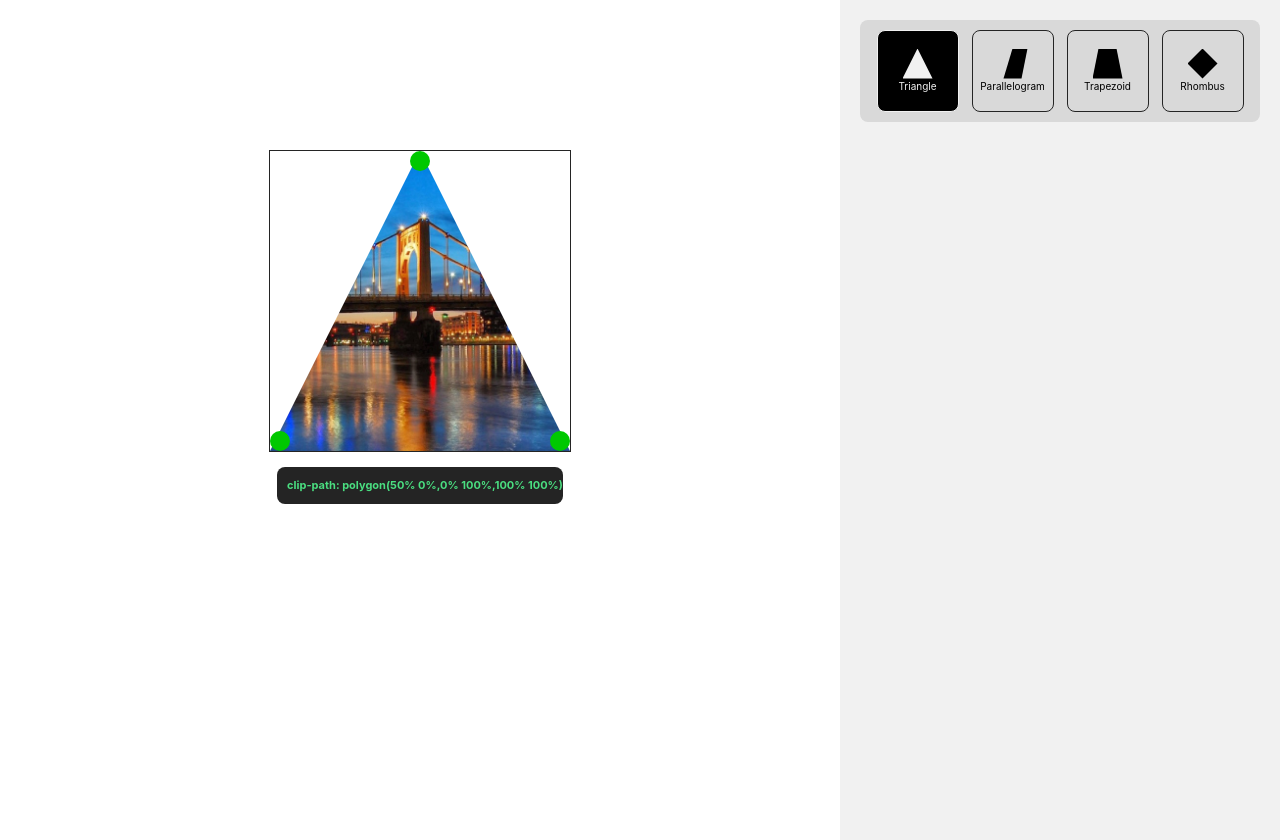
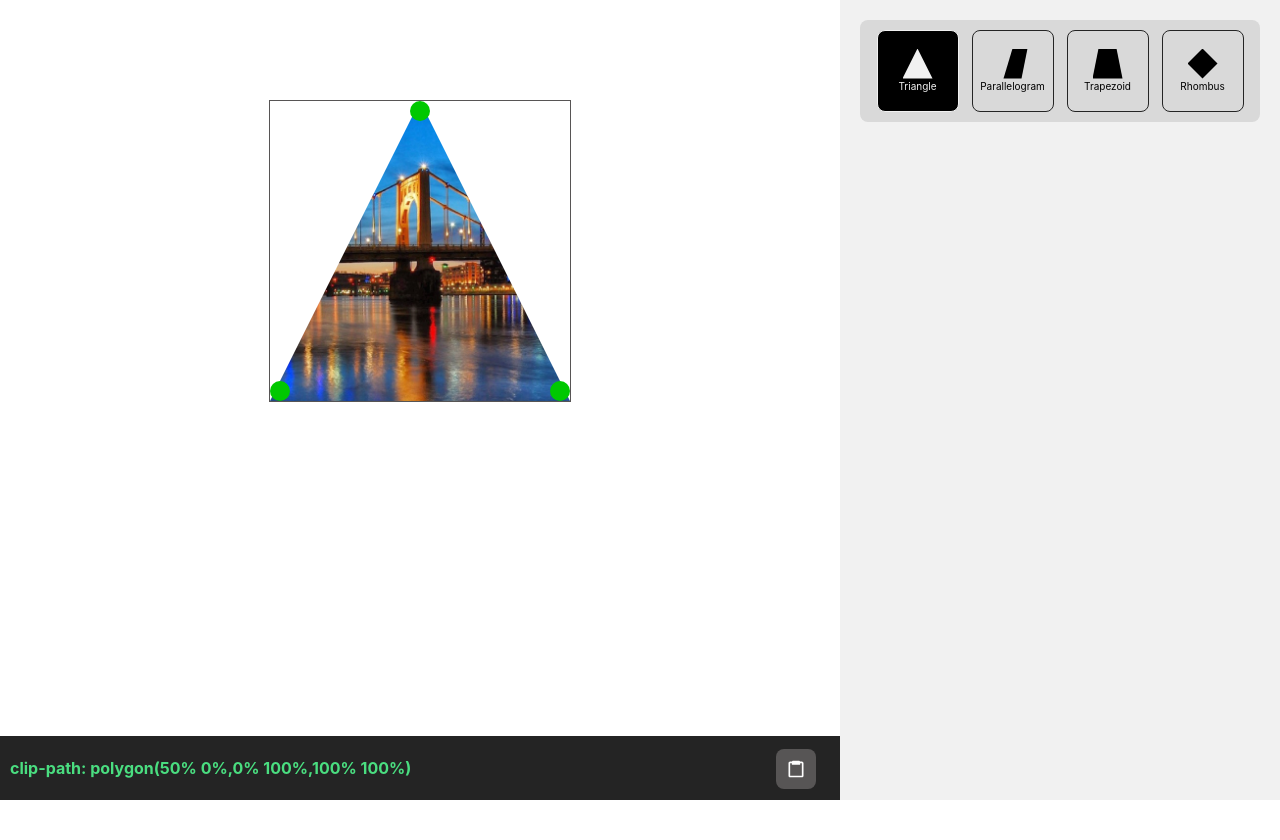
Before and after one commit to Anindra123/clip_path, a React (Vite) app: page / in a window 1280 px wide. After the commit the page ends 800 px from the top, so only its background shows below. Built offline with nearby package versions, Linux system fonts and the light colour scheme.

Commit message:
completed clipboard copy

```diff
--- a/src/App.css
+++ b/src/App.css
@@ -1,26 +1,34 @@
 #root {
-  /* max-width: 1280px; */
-  /* margin: 0 auto; */
   text-align: center;
+  height: 100vh;
   width: 100%;
   display: flex;
-  justify-content: space-between;
+  justify-content: stretch;
+  align-items: stretch;
 }
 .main_container {
-  flex: 1;
   display: flex;
   flex-direction: column;
   align-items: center;
-  justify-content: flex-start;
-  padding-top: 100px;
+  position: relative;
+  justify-content: space-between;
+  /* padding-top: 100px; */
+  width: 100%;
+  max-width: calc(100% - 440px);
+  height: 100%;
+}
+
+.content_container {
+  margin-top: 100px;
 }
 
 .image_canvas {
   width: 300px;
   height: 300px;
-  border: 1px solid #242424;
+  border: 1px solid #575555;
   position: relative;
   user-select: none;
+  flex: 1;
   margin-bottom: 15px;
 }
 .clip_path_pointer {
@@ -66,14 +74,15 @@
   font-size: 10px;
 }
 .preset_bar {
-  /* position: fixed;
+  width: 400px;
+  /* height: 100vh; */
+  bottom: 0;
+  padding: 20px;
+  background-color: #f1f1f1;
+  z-index: 10;
+  position: fixed;
   right: 0;
   top: 0;
-  bottom: 0; */
-  width: 400px;
-  height: 100vh;
-  padding: 20px;
-  background-color: #f1f1f1;
 }
 
 .preset_button_container {
@@ -115,16 +124,83 @@
 }
 
 .code_block {
-  max-width: 300px;
   background-color: #242424;
   border-radius: 8px;
-  padding-block: 10px;
+  width: 100%;
+  position: relative;
+  max-width: 100%;
+  padding: 20px;
 }
 
 .code_text {
   margin-left: 10px;
-  font-size: 11px;
   color: #4ade80;
   font-weight: bold;
   text-align: left;
+  z-index: 5;
 }
+
+.toast_container {
+  display: flex;
+  padding: 10px;
+  background-color: #242424;
+  align-items: center;
+  border-radius: 8px;
+  position: absolute;
+  top: 5%;
+  left: 27.5%;
+  color: #f1f1f1;
+  column-gap: 0.5rem;
+  box-shadow: 0px 12px 20px #24242480;
+  transition: all 0.3s ease;
+  width: 300px;
+}
+
+.toast_container.close {
+  opacity: 0%;
+  transform: translateY(10px) scaleX(0.9);
+}
+
+.toast_container.open {
+  opacity: 100%;
+  transform: translateY(-10px) scaleX(1);
+}
+
+.toast_text_container {
+  flex: 1;
+}
+
+.toast_icon_container {
+  display: flex;
+}
+
+.toast_close_button_container {
+  display: flex;
+}
+
+.toast_close_button {
+  display: inline-block;
+  display: flex;
+  align-items: center;
+  justify-content: center;
+  cursor: pointer;
+}
+
+.clip_path_code_container {
+  max-width: 1000px;
+}
+
+.clip_board_copy_btn {
+  display: inline-block;
+  cursor: pointer;
+  width: 40px;
+  height: 40px;
+  display: flex;
+  border-radius: 8px;
+  background-color: #575555;
+  position: absolute;
+  right: 5%;
+  top: 20%;
+  align-items: center;
+  justify-content: center;
+}
--- /dev/null
+++ b/src/assets/icons/CheckIcon.tsx
@@ -0,0 +1,21 @@
+export default function CheckIcon({
+  width,
+  height,
+  color,
+}: {
+  width: number;
+  height: number;
+  color: string;
+}) {
+  return (
+    <svg
+      xmlns="http://www.w3.org/2000/svg"
+      width={`${width}`}
+      height={`${height}`}
+      viewBox="0 0 24 24"
+      style={{ fill: color }}
+    >
+      <path d="m10 15.586-3.293-3.293-1.414 1.414L10 18.414l9.707-9.707-1.414-1.414z"></path>
+    </svg>
+  );
+}
--- /dev/null
+++ b/src/assets/icons/CheckIconCircle.tsx
@@ -0,0 +1,21 @@
+export default function CheckIconCircle({
+  width,
+  height,
+  color,
+}: {
+  width: number;
+  height: number;
+  color: string;
+}) {
+  return (
+    <svg
+      xmlns="http://www.w3.org/2000/svg"
+      width={`${width}`}
+      height={`${height}`}
+      viewBox="0 0 24 24"
+      style={{ fill: color }}
+    >
+      <path d="M12 2C6.486 2 2 6.486 2 12s4.486 10 10 10 10-4.486 10-10S17.514 2 12 2zm-1.999 14.413-3.713-3.705L7.7 11.292l2.299 2.295 5.294-5.294 1.414 1.414-6.706 6.706z"></path>
+    </svg>
+  );
+}
--- /dev/null
+++ b/src/assets/icons/ClipBoardIcon.tsx
@@ -0,0 +1,21 @@
+export default function ClipBoardIcon({
+  width,
+  height,
+  color,
+}: {
+  width: number;
+  height: number;
+  color: string;
+}) {
+  return (
+    <svg
+      xmlns="http://www.w3.org/2000/svg"
+      width={`${width}`}
+      height={`${height}`}
+      viewBox="0 0 24 24"
+      style={{ fill: color }}
+    >
+      <path d="M19 3h-2.25a1 1 0 0 0-1-1h-7.5a1 1 0 0 0-1 1H5c-1.103 0-2 .897-2 2v15c0 1.103.897 2 2 2h14c1.103 0 2-.897 2-2V5c0-1.103-.897-2-2-2zm0 17H5V5h2v2h10V5h2v15z"></path>
+    </svg>
+  );
+}
--- /dev/null
+++ b/src/assets/icons/XIconCircle.tsx
@@ -0,0 +1,21 @@
+export default function XIconCircle({
+  width,
+  height,
+  color,
+}: {
+  width: number;
+  height: number;
+  color: string;
+}) {
+  return (
+    <svg
+      xmlns="http://www.w3.org/2000/svg"
+      width={`${width}`}
+      height={`${height}`}
+      viewBox="0 0 24 24"
+      style={{ fill: color }}
+    >
+      <path d="M12 2C6.486 2 2 6.486 2 12s4.486 10 10 10 10-4.486 10-10S17.514 2 12 2zm4.207 12.793-1.414 1.414L12 13.414l-2.793 2.793-1.414-1.414L10.586 12 7.793 9.207l1.414-1.414L12 10.586l2.793-2.793 1.414 1.414L13.414 12l2.793 2.793z"></path>
+    </svg>
+  );
+}
--- a/src/components/Canvas.tsx
+++ b/src/components/Canvas.tsx
@@ -4,8 +4,13 @@ import Indicator from "./Indicator";
 import { ElementRef, useEffect, useRef, useState } from "react";
 import Pointer from "./Pointer";
 import CodeBlock from "./CodeBlock";
-import GetPolygonCenter from "../util/GetPolygonCenter";
 import ClipPathMover from "./ClipPathMover";
+import useDeletePointer from "../hooks/useDeletePointer";
+import usePointerScale from "../hooks/usePointerScale";
+import ToastNotification from "./ToastNotification";
+import XIconCircle from "../assets/icons/XIconCircle";
+import CheckIconCircle from "../assets/icons/CheckIconCircle";
+import ClipBoardCopyButton from "./ClipboardCopyButton";
 
 interface CanvasProp {
   activePreset: { x: number; y: number }[];
@@ -20,8 +25,22 @@ export default function Canvas({ activePreset, setActivePreset }: CanvasProp) {
   ]);
 
   const image_canvas_ref = useRef<ElementRef<"div">>(null);
-  const [errorMessage, setErrorMessage] = useState("");
-  const [deletedPoints, setDeletedPoints] = useState<number[]>([]);
+  const [deletedPoints, errorMessage, setDeletedPoints, setErrorMessage] =
+    useDeletePointer({
+      path: path,
+      setActivePreset: setActivePreset,
+    });
+  const [errorToast, setErrorToast] = useState<"open" | "close">("close");
+  const [clipBoardToast, setClipBoardToast] = useState<"open" | "close">(
+    "close"
+  );
+  const [clipBoardCopyState, setClipBoardCopy] = useState<"copied" | "default">(
+    "default"
+  );
+  const [handleScale] = usePointerScale({
+    activePreset: activePreset,
+    setActivePreset: setActivePreset,
+  });
 
   function handleSetPath(updated_path: { x: number; y: number }, id: number) {
     const temp_path = [...path];
@@ -33,58 +52,6 @@ export default function Canvas({ activePreset, setActivePreset }: CanvasProp) {
     setPath([...activePreset]);
   }, [activePreset]);
 
-  function handleDelete(e: KeyboardEvent) {
-    e.preventDefault();
-    if (e.key === "Backspace" && deletedPoints.length > 0) {
-      const temp_points = [...path];
-
-      if (temp_points.length > 3) {
-        const filtered_points = temp_points.filter((point, idx) => {
-          if (!deletedPoints.includes(idx)) return point;
-        });
-        setDeletedPoints([]);
-        setActivePreset(filtered_points);
-      } else {
-        setErrorMessage("Minimum 3 pointers are required");
-      }
-    }
-  }
-  useEffect(() => {
-    window.addEventListener("keyup", handleDelete);
-    return () => window.removeEventListener("keyup", handleDelete);
-  });
-
-  function handleScale(e: WheelEvent) {
-    e.preventDefault();
-    const new_path: { x: number; y: number }[] = [];
-    const temp_path = [...activePreset];
-    if (e.ctrlKey && e.deltaY) {
-      const scaleFactor = e.deltaY < 1 ? 1.05 : 0.98;
-      const polygon_center = GetPolygonCenter([...activePreset]);
-      let isBoundaryCrossed = false;
-
-      temp_path.forEach((path) => {
-        const { x, y } = { ...path };
-        const distance_x = x - polygon_center.x;
-        const distance_y = y - polygon_center.y;
-
-        const scaled_x = distance_x * scaleFactor;
-        const scaled_y = distance_y * scaleFactor;
-
-        const newX = scaled_x + polygon_center.x;
-        const newY = scaled_y + polygon_center.y;
-
-        if (newX > 100 || newX < 0 || newY > 100 || newY < 0)
-          isBoundaryCrossed = true;
-
-        new_path.push({ x: newX, y: newY });
-      });
-      setActivePreset((prev) => {
-        return isBoundaryCrossed ? prev : new_path;
-      });
-    }
-  }
-
   useEffect(() => {
     window.addEventListener("wheel", handleScale, {
       passive: false,
@@ -94,17 +61,45 @@ export default function Canvas({ activePreset, setActivePreset }: CanvasProp) {
       window.removeEventListener("wheel", handleScale);
     };
   });
+  useEffect(() => {
+    if (errorMessage.trim().length > 0) {
+      setErrorToast("open");
+    }
+  }, [errorMessage]);
+
+  async function handleClipBoardCopy() {
+    navigator.clipboard.writeText(`clip-path:${CreatePathString(path)}`);
+    setClipBoardCopy("copied");
+    setClipBoardToast("open");
+  }
 
   return (
     <>
-      <div
-        className="error_message_container"
-        style={{
-          opacity: `${errorMessage.trim().length > 0 ? "100%" : "0%"}`,
+      <ToastNotification
+        displayState={errorToast}
+        setDisplayState={setErrorToast}
+        toast_icon={
+          <XIconCircle width={20} height={20} color="rgba(255,0,0,1)" />
+        }
+        title={errorMessage}
+        container={document.body}
+        duration={3000}
+        callBack={() => {
+          setErrorMessage("");
         }}
-      >
-        <p className="error_message">{errorMessage}</p>
-      </div>
+      />
+
+      <ToastNotification
+        displayState={clipBoardToast}
+        setDisplayState={setClipBoardToast}
+        toast_icon={
+          <CheckIconCircle width={20} height={20} color="rgba(0,255,0,1)" />
+        }
+        title={"Copied to clipboard"}
+        container={document.body}
+        duration={3000}
+      />
+      <div className="content_container">
         <div className="image_canvas" ref={image_canvas_ref}>
           {activePreset.map((coordinates, id) => (
             <Pointer
@@ -165,8 +160,16 @@ export default function Canvas({ activePreset, setActivePreset }: CanvasProp) {
             height={300}
           />
         </div>
+      </div>
 
-      <CodeBlock clip_path_function={CreatePathString(path)} />
+      <CodeBlock clip_path_function={CreatePathString(path)}>
+        <ClipBoardCopyButton
+          duration={3000}
+          setClipState={setClipBoardCopy}
+          clipState={clipBoardCopyState}
+          handleClipBoardCopy={handleClipBoardCopy}
+        />
+      </CodeBlock>
     </>
   );
 }
--- /dev/null
+++ b/src/components/ClipboardCopyButton.tsx
@@ -0,0 +1,34 @@
+import { useEffect } from "react";
+import ClipBoardIcon from "../assets/icons/ClipBoardIcon";
+import CheckIcon from "../assets/icons/CheckIcon";
+
+interface ClipBoardCopyButtonProp {
+  handleClipBoardCopy: () => void;
+  duration: number;
+  clipState: "copied" | "default";
+  setClipState: React.Dispatch<React.SetStateAction<"copied" | "default">>;
+}
+
+export default function ClipBoardCopyButton({
+  handleClipBoardCopy,
+  duration,
+  clipState,
+  setClipState,
+}: ClipBoardCopyButtonProp) {
+  useEffect(() => {
+    const id = setTimeout(() => {
+      setClipState("default");
+    }, duration);
+    return () => clearTimeout(id);
+  }, [clipState]);
+
+  return (
+    <a className="clip_board_copy_btn" onClick={handleClipBoardCopy}>
+      {clipState === "copied" ? (
+        <CheckIcon width={20} height={20} color="rgba(0,255,0,1)" />
+      ) : (
+        <ClipBoardIcon width={20} height={20} color="#fefefe" />
+      )}
+    </a>
+  );
+}
--- a/src/components/CodeBlock.tsx
+++ b/src/components/CodeBlock.tsx
@@ -1,11 +1,16 @@
 export default function CodeBlock({
   clip_path_function,
+  children,
 }: {
   clip_path_function: string;
+  children: React.ReactElement;
 }) {
   return (
     <div className="code_block">
-      <p className="code_text">clip-path: {clip_path_function} </p>
+      <div className="clip_path_code_container">
+        <p className="code_text">clip-path: {clip_path_function} </p>
+      </div>
+      <div className="clipboard_copy_button_container">{children}</div>
     </div>
   );
 }
--- /dev/null
+++ b/src/components/ToastNotification.tsx
@@ -0,0 +1,54 @@
+import { createPortal } from "react-dom";
+import XIcon from "../assets/icons/XIcon";
+import { useEffect } from "react";
+
+interface ToastNotificationProps {
+  toast_icon: React.ReactElement;
+  title: string;
+  container: Element;
+  displayState: "close" | "open";
+  setDisplayState: React.Dispatch<React.SetStateAction<"close" | "open">>;
+  duration: number;
+  callBack?: () => void;
+}
+
+export default function ToastNotification({
+  toast_icon,
+  title,
+  container,
+  displayState,
+  setDisplayState,
+  duration,
+  callBack,
+}: ToastNotificationProps) {
+  // const [display, setDisplay] = useState(displayState);
+
+  useEffect(() => {
+    const id = setTimeout(() => {
+      setDisplayState("close");
+    }, duration);
+    if (callBack && displayState === "close") callBack();
+    return () => {
+      clearTimeout(id);
+    };
+  }, [displayState]);
+
+  const content = (
+    <div className={`toast_container ${displayState}`}>
+      <div className="toast_icon_container">{toast_icon}</div>
+      <div className="toast_text_container">
+        <p className="toast_text">{title}</p>
+      </div>
+      <div className="toast_close_button_container">
+        <a
+          className="toast_close_button"
+          role="button"
+          onClick={() => setDisplayState("close")}
+        >
+          <XIcon width={25} height={25} color="rgba(255,255,255,.8)" />
+        </a>
+      </div>
+    </div>
+  );
+  return <>{createPortal(content, container)}</>;
+}
--- /dev/null
+++ b/src/hooks/useDeletePointer.ts
@@ -0,0 +1,37 @@
+import { useEffect, useState } from "react";
+
+interface useDeletePointerProps {
+    path: { x: number, y: number }[],
+    setActivePreset: React.Dispatch<React.SetStateAction<{ x: number, y: number }[]>>
+}
+
+export default function useDeletePointer({ path, setActivePreset }: useDeletePointerProps) {
+    const [errorMessage, setErrorMessage] = useState("");
+    const [deletedPoints, setDeletedPoints] = useState<number[]>([]);
+    function handleDelete(e: KeyboardEvent) {
+        e.preventDefault();
+
+        if (e.key === "Backspace") {
+            const temp_points = [...path];
+            console.log(errorMessage);
+            setErrorMessage("");
+
+            if (temp_points.length > 3) {
+                const filtered_points = temp_points.filter((point, idx) => {
+                    if (!deletedPoints.includes(idx)) return point;
+                });
+                setDeletedPoints([]);
+                setActivePreset(filtered_points);
+            } else {
+                setErrorMessage("Minimum 3 pointers are required");
+            }
+        }
+    }
+
+    useEffect(() => {
+        window.addEventListener("keyup", handleDelete);
+        return () => window.removeEventListener("keyup", handleDelete);
+    });
+    return [deletedPoints, errorMessage, setDeletedPoints, setErrorMessage] as const
+
+}
--- /dev/null
+++ b/src/hooks/usePointerScale.ts
@@ -0,0 +1,44 @@
+import GetPolygonCenter from "../util/GetPolygonCenter";
+
+interface usePointerScaleProps {
+    activePreset: { x: number, y: number }[];
+    setActivePreset: React.Dispatch<React.SetStateAction<{ x: number, y: number }[]>>
+}
+
+export default function usePointerScale({ activePreset, setActivePreset }: usePointerScaleProps) {
+
+
+    function handleScale(e: WheelEvent) {
+        e.preventDefault();
+        const new_path: { x: number; y: number }[] = [];
+        const temp_path = [...activePreset];
+        if (e.ctrlKey && e.deltaY) {
+            const scaleFactor = e.deltaY < 1 ? 1.05 : 0.98;
+            const polygon_center = GetPolygonCenter([...activePreset]);
+            let isBoundaryCrossed = false;
+
+            temp_path.forEach((path) => {
+                const { x, y } = { ...path };
+                const distance_x = x - polygon_center.x;
+                const distance_y = y - polygon_center.y;
+
+                const scaled_x = distance_x * scaleFactor;
+                const scaled_y = distance_y * scaleFactor;
+
+                const newX = scaled_x + polygon_center.x;
+                const newY = scaled_y + polygon_center.y;
+
+                if (newX > 100 || newX < 0 || newY > 100 || newY < 0)
+                    isBoundaryCrossed = true;
+
+                new_path.push({ x: newX, y: newY });
+            });
+            setActivePreset((prev) => {
+                return isBoundaryCrossed ? prev : new_path;
+            });
+        }
+    }
+
+    return [handleScale] as const;
+
+}
```
Also changed, not shown: src/assets/icons/XIcon.tsx (added, +21 -0 lines). Lines whose indentation alone changed are shown as unchanged.
